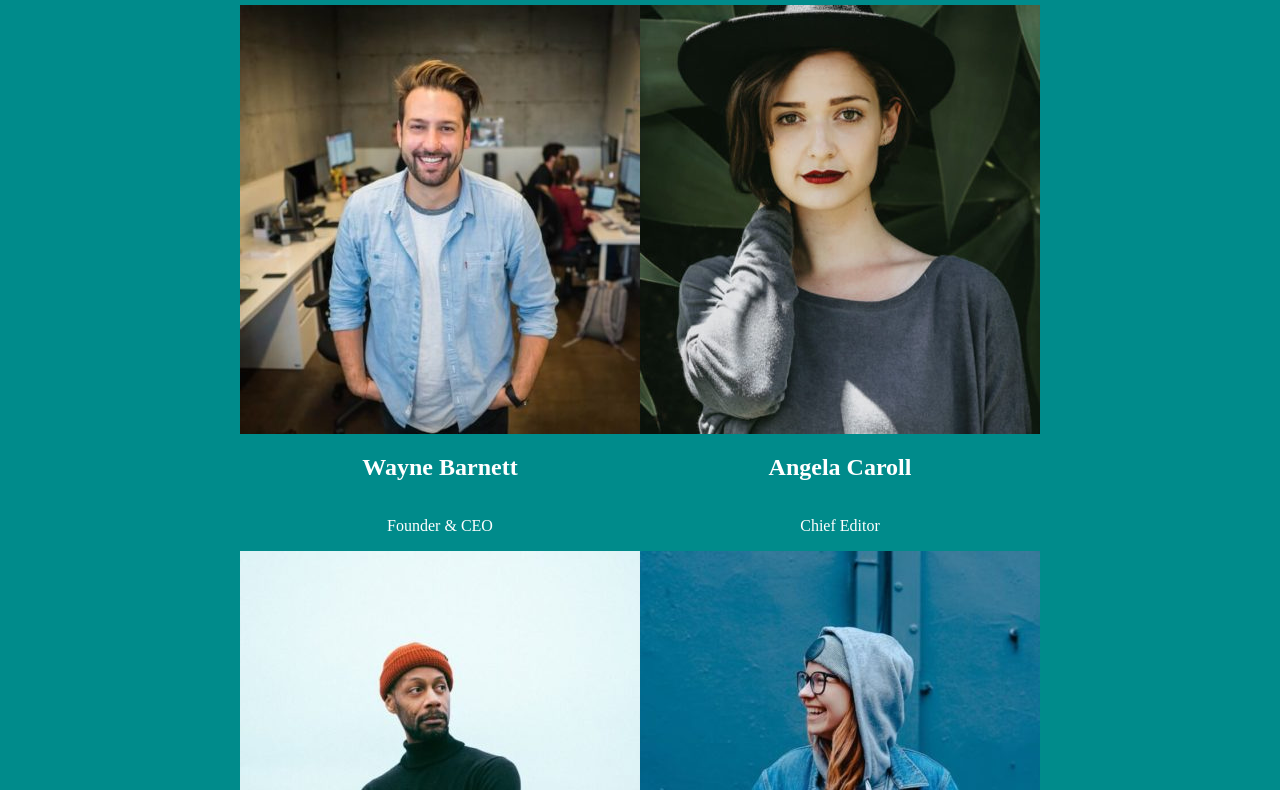
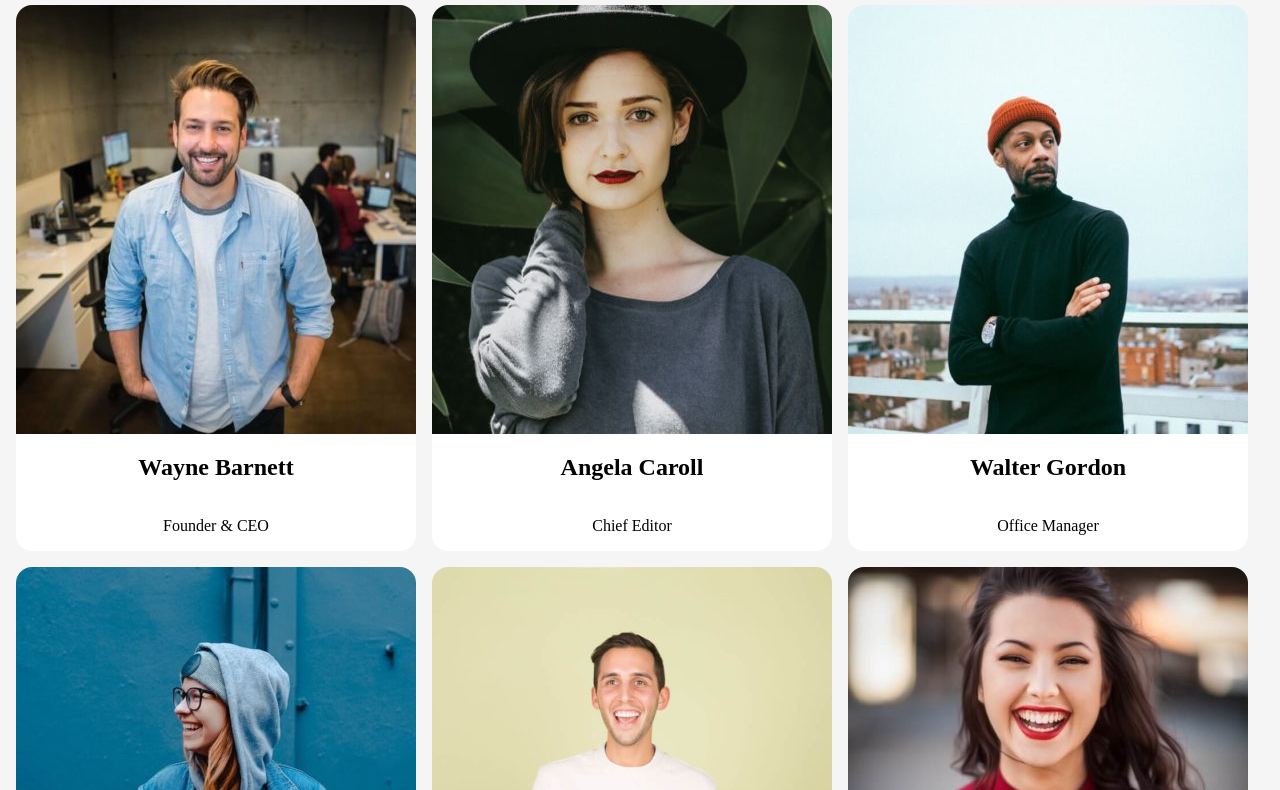
Before and after one commit to Luca-Rubino/js-our-team, a plain HTML site: page Index.html in a window 1280 px wide. Shown: the part 70-860 px from the top of the page. Drawn offline with Linux system fonts and the light colour scheme.

Commit message:
Realizzare stile estetico delle card

```diff
--- a/css/style.css
+++ b/css/style.css
@@ -1,20 +1,30 @@
 body{
-    background-color: darkcyan;
-    color: white;
+    background-color: whitesmoke;
     display: flex;
     flex-direction: column;
     align-items: center;
+}
+
+img{
+    border-top-left-radius: 1rem;
+    border-top-right-radius: 1rem;
 }
 
 section{
     display: flex;
     flex-wrap: wrap;
     justify-content: center;
-    width: 50rem;
+    width: 80rem;
+    background-color: whitesmoke;
+    color: black;
 }
 
 article{
     display: flex;
     flex-direction: column;
     align-items: center;
+    margin-right: 1rem;
+    background-color: white;
+    margin-bottom: 1rem;
+    border-radius: 1rem;
 }
```
